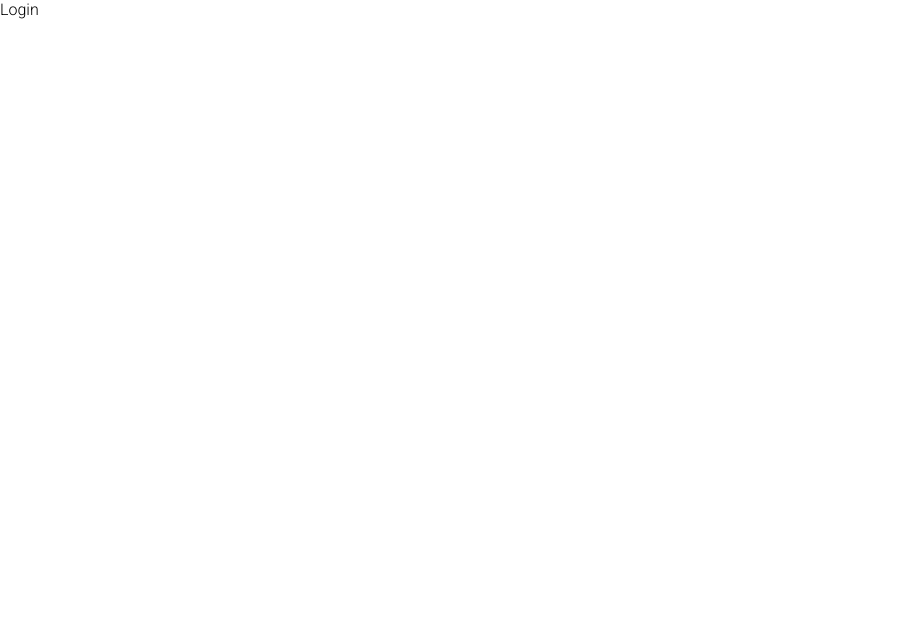
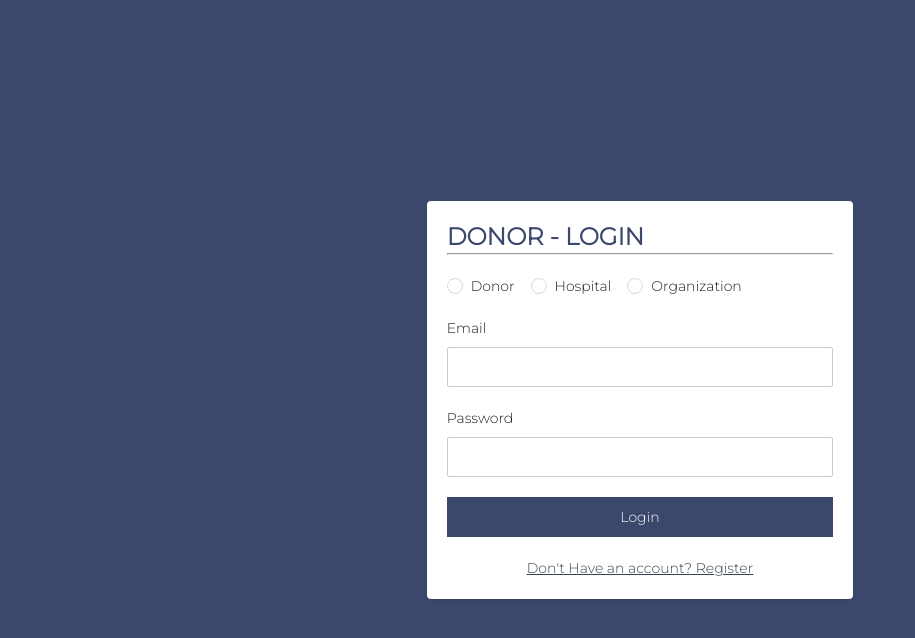
Before and after one commit to Emmyojile/BloodBank-App, a React (Vite) app in the folder client/: page /login in a window 1280 px wide. Shown: the top 638 px of the page, without its empty margins (0-915 px from the left). Built offline with nearby package versions, Linux system fonts and the light colour scheme.

Commit message:
frontend authPages

```diff
--- a/client/src/index.css
+++ b/client/src/index.css
@@ -5,7 +5,7 @@
 @tailwind utilities;
 
 * {
-  font-family: "Montserrat", sans-serif;
+  font-family: "Montserrat", sans-serif !important;
   font-family: "Nunito", sans-serif;
   font-family: "Roboto", sans-serif;
   margin: 0;
@@ -18,3 +18,23 @@
   box-shadow: none !important;
   height: 40px !important;
 }
+
+input, textarea{
+  min-height: 40px !important;
+  border: 1px solid #ccc !important;
+  border-radius: 2px !important;
+}
+
+input:focus, textarea:focus{
+  outline: none !important;
+  box-shadow: none !important;
+}
+
+.ant-form-item{
+  margin-bottom: 0 !important;
+}
+
+a:hover{
+  text-decoration: underline !important;
+  color: inherit;
+}
--- a/client/src/main.jsx
+++ b/client/src/main.jsx
@@ -9,7 +9,7 @@
     <ConfigProvider
       theme={{
         token: {
-          colorPrimary: "red"
+          colorPrimary: "#3C486B"
         }
       }}
     >
--- a/client/src/pages/Login/index.jsx
+++ b/client/src/pages/Login/index.jsx
@@ -1,9 +1,62 @@
-import React from 'react'
+import React, { useState } from "react";
+import { Button, Form, Input, Radio } from "antd";
+import { Link } from "react-router-dom";
 
 const Login = () => {
+  const [type, setType] = useState("donor");
+
+  const onFinish = (values) => {
+    console.log(values);
+  }
+
   return (
-    <div>Login</div>
-  )
-}
+    <div className="flex h-screen justify-center items-center bg-primary">
+      <Form
+        layout="vertical"
+        className="bg-white rounded shadow grid p-5 gap-5 w-1/3"
+        onFinish={onFinish}
+      >
+        <h1 className=" uppercase text-2xl">
+          <span className="text-primary">
+            {type.toUpperCase()} - LOGIN
+          </span>
+          <hr />
+        </h1>
 
-export default Login
+        <Radio.Group
+          onChange={(e) => setType(e.target.value)}
+          className=""
+        >
+          <Radio value="donor">Donor</Radio>
+          <Radio value="hospital">Hospital</Radio>
+          <Radio value="organization">Organization</Radio>
+        </Radio.Group>
+
+
+
+            <Form.Item label="Email" name='email'>
+              <Input />
+            </Form.Item>
+            <Form.Item label="Password" name='password'>
+              <Input type="password"/>
+            </Form.Item>
+
+
+        <Button type="primary" className=""
+        htmlType="submit"
+        >
+          Login
+        </Button>
+
+        <Link
+          to={"/register"}
+          className=" text-center text-gray-700 underline"
+        >
+          Don't Have an account? Register
+        </Link>
+      </Form>
+    </div>
+  );
+};
+
+export default Login;
--- /dev/null
+++ b/client/src/pages/Register/OrgHospital.jsx
@@ -0,0 +1,36 @@
+import { Form, Input } from 'antd'
+import TextArea from 'antd/es/input/TextArea'
+import React from 'react'
+
+const OrgHospital = ({type}) => {
+  return (
+    <>
+        <Form.Item
+            label={type === "hospital" ? "Hospital Name" : "Organisation Name"}
+            name={type === "hospital" ? "hospitalName" : "OrganisationName"}
+        >
+            <Input />
+        </Form.Item>
+        <Form.Item name='owner' label='Owner'>
+            <Input/>
+        </Form.Item>
+        <Form.Item name='email' label='Email'>
+            <Input/>
+        </Form.Item>
+        <Form.Item name='phone' label='Phone'>
+            <Input/>
+        </Form.Item>
+        <Form.Item name='website' label='Website'>
+            <Input/>
+        </Form.Item>
+        <Form.Item name='password' label='Password'>
+            <Input/>
+        </Form.Item>
+        <Form.Item name='address' label='Address' className='col-span-2'>
+            <TextArea/>
+        </Form.Item>
+    </>
+  )
+}
+
+export default OrgHospital
--- a/client/src/pages/Register/index.jsx
+++ b/client/src/pages/Register/index.jsx
@@ -1,11 +1,74 @@
-import React from 'react'
+import React, { useState } from "react";
+import { Button, Form, Input, Radio } from "antd";
+import { Link } from "react-router-dom";
+import OrgHospital from "./OrgHospital";
 
 const Register = () => {
+  const [type, setType] = useState("donor");
+
+  const onFinish = (values) => {
+    console.log(values);
+  }
+
   return (
-    <div className='flex h-screen justify-center items-center bg-primary'>
+    <div className="flex h-screen justify-center items-center bg-primary">
+      <Form
+        layout="vertical"
+        className="bg-white rounded shadow grid grid-cols-2 p-5 gap-5 w-1/2"
+        onFinish={onFinish}
+      >
+        <h1 className="col-span-2 uppercase text-2xl">
+          <span className="text-primary">
+            {type.toUpperCase()} - REGISTARTION
+          </span>
+          <hr />
+        </h1>
 
+        <Radio.Group
+          onChange={(e) => setType(e.target.value)}
+          className="col-span-2"
+        >
+          <Radio value="donor">Donor</Radio>
+          <Radio value="hospital">Hospital</Radio>
+          <Radio value="organization">Organization</Radio>
+        </Radio.Group>
+
+        {type === "donor" && (
+          <>
+            <Form.Item label="Name" name='name'>
+              <Input />
+            </Form.Item>
+            <Form.Item label="Email" name='email'>
+              <Input />
+            </Form.Item>
+            <Form.Item label="Phone" name='phone'>
+              <Input />
+            </Form.Item>
+            <Form.Item label="Password" name='password'>
+              <Input type="password"/>
+            </Form.Item>
+          </>
+        )}
+
+        {type !== 'donor' &&
+            <OrgHospital type={type}/>
+        }
+
+        <Button type="primary" className="col-span-2"
+        htmlType="submit"
+        >
+          Register
+        </Button>
+
+        <Link
+          to={"/login"}
+          className="col-span-2 text-center text-gray-700 underline"
+        >
+          Already Have an account? Login
+        </Link>
+      </Form>
     </div>
-  )
-}
+  );
+};
 
-export default Register
+export default Register;
```
